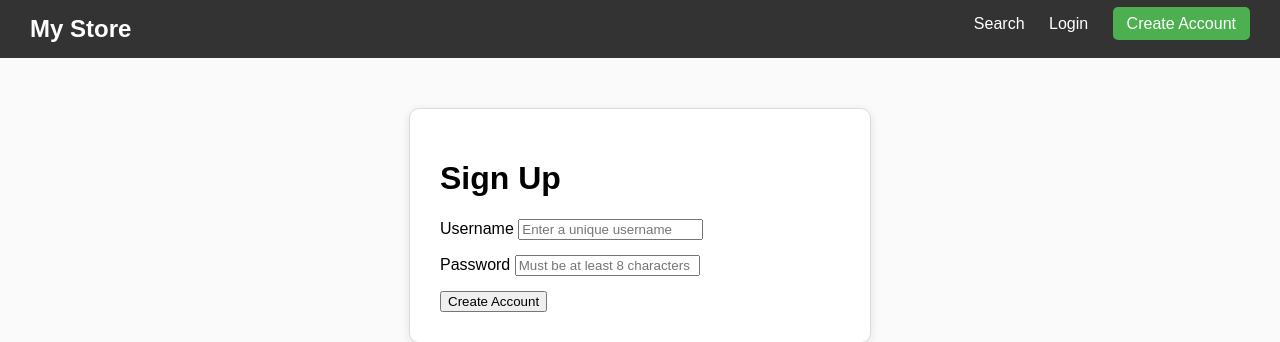
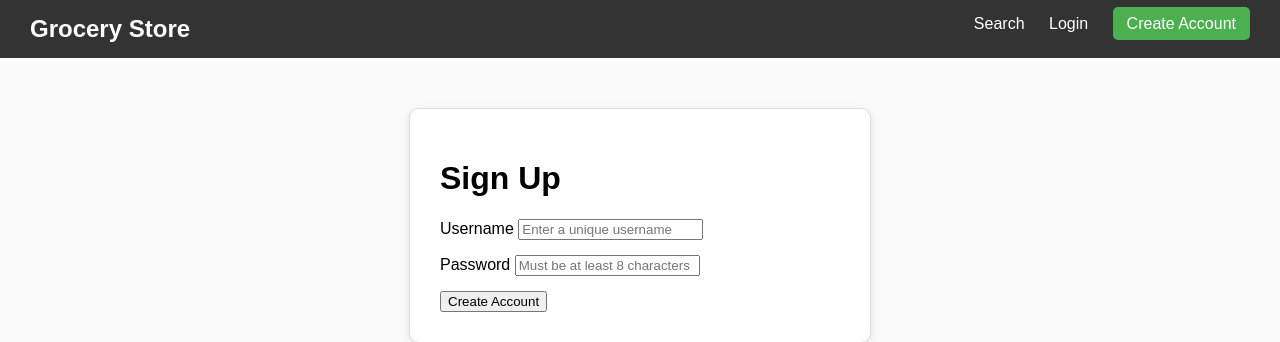
Before and after one commit to GBuryska/grocery-store, a PHP site: page /create-account.php in a window 1280 px wide. Shown: the top 342 px of the page. Run offline with PHP 8.4, Linux system fonts and the light colour scheme.

Commit message:
final commit

```diff
--- a/frontend/LoggedInIndex.php
+++ b/frontend/LoggedInIndex.php
@@ -48,7 +48,7 @@ include "../backend/items.php";
 <body>
     <nav class="navbar">
         <div class="nav-left">
-            <a class="brand" href="index.php">My Store</a>
+            <a class="brand" href="index.php">Grocery Store</a>
         </div>
         <div class="nav-right">
             <a href="LoggedInIndex.php">Search Items</a>
--- a/frontend/checkout.php
+++ b/frontend/checkout.php
@@ -69,7 +69,7 @@ $result = $stmt->get_result();
 
     <nav class="navbar">
         <div class="nav-left">
-            <a class="brand" href="index.php">My Store</a>
+            <a class="brand" href="index.php">Grocery Store</a>
         </div>
         <div class="nav-right">
             <a href="items.php">Search Items</a>
--- a/frontend/create-account.php
+++ b/frontend/create-account.php
@@ -11,7 +11,7 @@
 <body>
     <nav class="navbar">
         <div class="nav-left">
-            <a class="brand" href="index.php">My Store</a>
+            <a class="brand" href="index.php">Grocery Store</a>
         </div>
 
         <div class="nav-right">
--- a/frontend/index.php
+++ b/frontend/index.php
@@ -26,7 +26,7 @@ include "../backend/items.php";
 <body>
     <nav class="navbar">
         <div class="nav-left">
-            <a class="brand" href="index.php">My Store</a>
+            <a class="brand" href="index.php">Grocery Store</a>
         </div>
 
         <div class="nav-right">
--- a/frontend/login.php
+++ b/frontend/login.php
@@ -51,7 +51,7 @@ if ($_SERVER["REQUEST_METHOD"] === "POST") {
 <body>
     <nav class="navbar">
         <div class="nav-left">
-            <a class="brand" href="index.php">My Store</a>
+            <a class="brand" href="index.php">Grocery Store</a>
         </div>
 
         <div class="nav-right">
--- a/frontend/myCart.php
+++ b/frontend/myCart.php
@@ -48,7 +48,7 @@ $result = $stmt->get_result();
 
     <nav class="navbar">
         <div class="nav-left">
-            <a class="brand" href="index.php">My Store</a>
+            <a class="brand" href="index.php">Grocery Store</a>
         </div>
         <div class="nav-right">
             <a href="items.php">Search Items</a>
--- a/frontend/orderDetails.php
+++ b/frontend/orderDetails.php
@@ -52,7 +52,7 @@ $items = $stmt->get_result();
 
     <nav class="navbar">
         <div class="nav-left">
-            <a class="brand" href="index.php">My Store</a>
+            <a class="brand" href="index.php">Grocery Store</a>
         </div>
         <div class="nav-right">
             <a href="items.php">Search Items</a>
--- a/frontend/orders.php
+++ b/frontend/orders.php
@@ -31,7 +31,7 @@ $result = $stmt->get_result();
     <!-- Navbar -->
     <nav class="navbar">
         <div class="nav-left">
-            <a class="brand" href="index.php">My Store</a>
+            <a class="brand" href="index.php">Grocery Store</a>
         </div>
         <div class="nav-right">
             <a href="items.php">Search Items</a>
```
